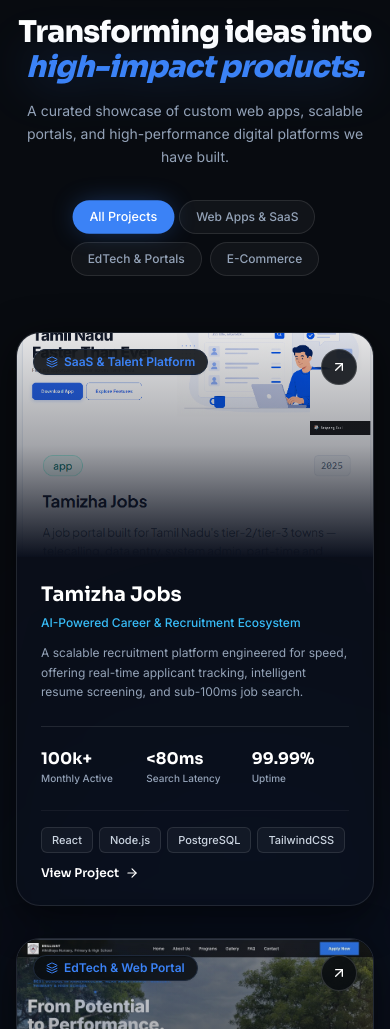
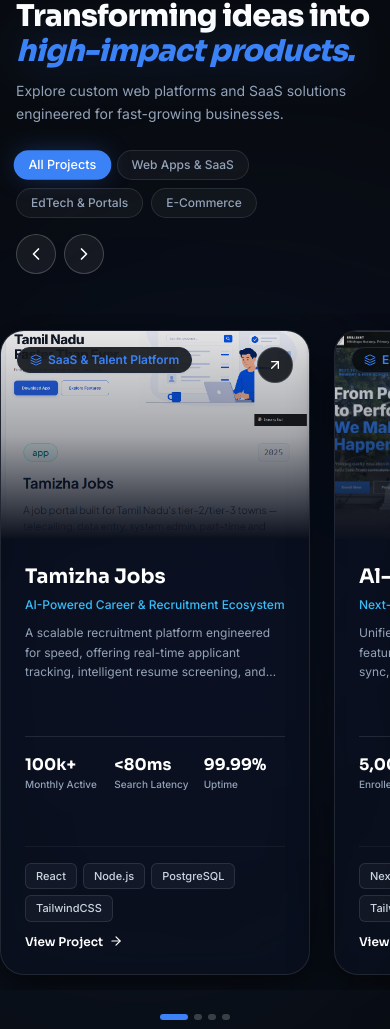
Before and after one commit to tahirazeem145/Jime-developer, a React (Vite) app: page / in a window 390 px wide. Shown: the part 971-2000 px from the top of the page. Built offline with nearby package versions, Linux system fonts and the light colour scheme.

Commit message:
feat: add Projects component and update build artifacts

```diff
--- a/src/components/Projects.jsx
+++ b/src/components/Projects.jsx
@@ -2,10 +2,9 @@
 import {
   ArrowUpRight,
   Sparkles,
-  ExternalLink,
+  ChevronLeft,
+  ChevronRight,
   Layers,
-  Code2,
-  CheckCircle2,
   ArrowRight
 } from 'lucide-react';
 import { gsap } from 'gsap';
@@ -15,9 +14,19 @@
 
 export default function Projects() {
   const [activeFilter, setActiveFilter] = useState('all');
+  const [canScrollLeft, setCanScrollLeft] = useState(false);
+  const [canScrollRight, setCanScrollRight] = useState(true);
+  const [activeIndex, setActiveIndex] = useState(0);
+
   const sectionRef = useRef(null);
   const headerRef = useRef(null);
+  const scrollContainerRef = useRef(null);
   const cardsRef = useRef([]);
+  const isDragging = useRef(false);
+  const isUserInteracting = useRef(false);
+  const userInteractionTimeout = useRef(null);
+  const startX = useRef(0);
+  const scrollLeftStart = useRef(0);
 
   const filters = [
     { id: 'all', label: 'All Projects' },
@@ -101,13 +110,92 @@
     ? projectsData
     : projectsData.filter((p) => p.category === activeFilter);
 
+  // Update navigation button status & active dot index
+  const checkScroll = () => {
+    const el = scrollContainerRef.current;
+    if (!el) return;
+    const { scrollLeft, scrollWidth, clientWidth } = el;
+    setCanScrollLeft(scrollLeft > 10);
+    setCanScrollRight(scrollLeft < scrollWidth - clientWidth - 10);
+
+    const cardWidth = el.querySelector('.project-card')?.offsetWidth || 400;
+    const index = Math.round(scrollLeft / (cardWidth + 24));
+    setActiveIndex(Math.min(filteredProjects.length - 1, Math.max(0, index)));
+  };
+
+  useEffect(() => {
+    const el = scrollContainerRef.current;
+    if (!el) return;
+    el.addEventListener('scroll', checkScroll, { passive: true });
+    checkScroll();
+    return () => el.removeEventListener('scroll', checkScroll);
+  }, [filteredProjects]);
+
+  const markUserInteracting = () => {
+    isUserInteracting.current = true;
+    if (userInteractionTimeout.current) clearTimeout(userInteractionTimeout.current);
+    userInteractionTimeout.current = setTimeout(() => {
+      isUserInteracting.current = false;
+    }, 2500);
+  };
+
+  // Button navigation handler
+  const handleScroll = (direction) => {
+    markUserInteracting();
+    const el = scrollContainerRef.current;
+    if (!el) return;
+    const cardWidth = el.querySelector('.project-card')?.offsetWidth || 400;
+    const scrollAmount = direction === 'left' ? -(cardWidth + 24) : (cardWidth + 24);
+    el.scrollBy({ left: scrollAmount, behavior: 'smooth' });
+  };
+
+  // Mouse Drag to Scroll handlers
+  const handleMouseDown = (e) => {
+    const el = scrollContainerRef.current;
+    if (!el) return;
+    isDragging.current = true;
+    markUserInteracting();
+    startX.current = e.pageX - el.offsetLeft;
+    scrollLeftStart.current = el.scrollLeft;
+    el.style.cursor = 'grabbing';
+    el.style.userSelect = 'none';
+  };
+
+  const handleMouseMove = (e) => {
+    if (!isDragging.current) return;
+    e.preventDefault();
+    const el = scrollContainerRef.current;
+    if (!el) return;
+    const x = e.pageX - el.offsetLeft;
+    const walk = (x - startX.current) * 1.5;
+    el.scrollLeft = scrollLeftStart.current - walk;
+  };
+
+  const handleMouseUp = () => {
+    isDragging.current = false;
+    const el = scrollContainerRef.current;
+    if (el) {
+      el.style.cursor = 'grab';
+      el.style.removeProperty('user-select');
+    }
+  };
+
+  // Card Mouse Hover Spotlight
+  const handleCardMouseMove = (e) => {
+    const rect = e.currentTarget.getBoundingClientRect();
+    const x = e.clientX - rect.left;
+    const y = e.clientY - rect.top;
+    e.currentTarget.style.setProperty('--mouse-x', `${x}px`);
+    e.currentTarget.style.setProperty('--mouse-y', `${y}px`);
+  };
+
   useEffect(() => {
     const ctx = gsap.context(() => {
-      // Header entrance
+      // 1. Header Entrance
       if (headerRef.current) {
         gsap.fromTo(
           headerRef.current,
-          { opacity: 0, y: 40 },
+          { opacity: 0, y: 35 },
           {
             opacity: 1,
             y: 0,
@@ -122,65 +210,72 @@
         );
       }
 
-      // Cards staggered reveal
-      cardsRef.current.forEach((card, index) => {
-        if (card) {
+      // 2. All Projects Entrance: Come smoothly from Right to Left
+      const cards = cardsRef.current.filter(Boolean);
+      if (cards.length > 0) {
         gsap.fromTo(
-            card,
-            { opacity: 0, y: 50 },
+          cards,
+          { opacity: 0, x: 140, scale: 0.96 },
           {
             opacity: 1,
-              y: 0,
-              duration: 0.7,
-              delay: (index % 2) * 0.15,
+            x: 0,
+            scale: 1,
+            stagger: 0.14,
+            duration: 0.85,
             ease: 'power3.out',
             scrollTrigger: {
-                trigger: card,
-                start: 'top 88%',
+              trigger: scrollContainerRef.current || sectionRef.current,
+              start: 'top 85%',
               toggleActions: 'play none none none',
             },
           }
         );
       }
+
+      // 3. Scroll-Driven Right-to-Left Translation on Page Scroll
+      const st = ScrollTrigger.create({
+        trigger: sectionRef.current,
+        start: 'top 70%',
+        end: 'bottom 25%',
+        scrub: 1.2,
+        onUpdate: (self) => {
+          if (scrollContainerRef.current && !isDragging.current && !isUserInteracting.current) {
+            const maxScroll = scrollContainerRef.current.scrollWidth - scrollContainerRef.current.clientWidth;
+            if (maxScroll > 0) {
+              scrollContainerRef.current.scrollLeft = self.progress * maxScroll;
+            }
+          }
+        },
       });
     }, sectionRef);
 
     return () => ctx.revert();
   }, [filteredProjects]);
 
-  const handleCardMouseMove = (e) => {
-    const rect = e.currentTarget.getBoundingClientRect();
-    const x = e.clientX - rect.left;
-    const y = e.clientY - rect.top;
-    e.currentTarget.style.setProperty('--mouse-x', `${x}px`);
-    e.currentTarget.style.setProperty('--mouse-y', `${y}px`);
-  };
-
   return (
     <section
       id="projects"
       ref={sectionRef}
-      className="relative z-10 w-full py-24 sm:py-32 px-4 sm:px-6 lg:px-8"
+      className="relative z-10 w-full py-20 sm:py-28 px-4 sm:px-6 lg:px-8"
     >
       {/* Background Ambient Glows */}
       <div className="absolute top-1/4 left-0 w-[500px] h-[500px] rounded-full bg-primary-blue/15 blur-[140px] pointer-events-none -z-10" />
       <div className="absolute bottom-1/4 right-0 w-[500px] h-[500px] rounded-full bg-accent-blue/10 blur-[150px] pointer-events-none -z-10" />
 
       <div className="max-w-7xl mx-auto">
-        {/* SECTION HEADER */}
-        <div ref={headerRef} className="text-center max-w-3xl mx-auto mb-14 sm:mb-20">
+        {/* SECTION HEADER WITH TITLE, FILTERS & CAROUSEL NAVIGATION CONTROLS */}
+        <div ref={headerRef} className="flex flex-col md:flex-row md:items-end justify-between gap-6 mb-10 sm:mb-14">
+          <div className="max-w-2xl">
             {/* Badge */}
-          <div className="inline-flex items-center justify-center mb-4">
-            <div className="inline-flex items-center gap-2 px-3.5 sm:px-4 py-1.5 rounded-full bg-white/[0.04] border border-white/10 hover:border-accent-blue/40 shadow-sm backdrop-blur-md transition-all">
+            <div className="inline-flex items-center gap-2 px-3.5 sm:px-4 py-1.5 rounded-full bg-white/[0.04] border border-white/10 hover:border-accent-blue/40 shadow-sm backdrop-blur-md transition-all mb-4">
               <Sparkles className="w-3.5 h-3.5 text-accent-blue" />
               <span className="text-xs sm:text-sm font-inter font-medium text-main-text tracking-wide">
                 Selected Case Studies
               </span>
             </div>
-          </div>
 
             {/* Headline */}
-          <h2 className="font-sora font-extrabold text-3xl sm:text-4xl md:text-5xl lg:text-[52px] leading-[1.15] text-main-text tracking-tight">
+            <h2 className="font-sora font-extrabold text-3xl sm:text-4xl md:text-5xl leading-[1.15] text-main-text tracking-tight">
               Transforming ideas into{' '}
               <span className="text-accent-blue italic drop-shadow-[0_0_25px_rgba(59,130,246,0.35)]">
                 high-impact products.
@@ -188,18 +283,27 @@
             </h2>
 
             {/* Subtitle */}
-          <p className="mt-4 sm:mt-5 text-sm sm:text-base md:text-lg text-muted-text font-inter font-normal leading-relaxed">
-            A curated showcase of custom web apps, scalable portals, and high-performance digital platforms we have built.
+            <p className="mt-3 text-sm sm:text-base text-muted-text font-inter leading-relaxed">
+              Explore custom web platforms and SaaS solutions engineered for fast-growing businesses.
             </p>
+          </div>
 
-          {/* FILTER PILLS (Turing Aesthetic) */}
-          <div className="mt-8 sm:mt-10 flex flex-wrap items-center justify-center gap-2 sm:gap-3">
+          {/* RIGHT SIDE: FILTERS & NAVIGATION ARROWS */}
+          <div className="flex flex-wrap items-center gap-4 sm:gap-6 self-start md:self-end">
+            {/* Filter Pills */}
+            <div className="flex flex-wrap items-center gap-2">
               {filters.map((tab) => (
                 <button
                   key={tab.id}
-                onClick={() => setActiveFilter(tab.id)}
+                  onClick={() => {
+                    setActiveFilter(tab.id);
+                    markUserInteracting();
+                    if (scrollContainerRef.current) {
+                      scrollContainerRef.current.scrollTo({ left: 0, behavior: 'smooth' });
+                    }
+                  }}
                   type="button"
-                className={`px-4 sm:px-5 py-2 rounded-full text-xs sm:text-sm font-inter font-medium transition-all duration-300 ${
+                  className={`px-3.5 sm:px-4 py-1.5 rounded-full text-xs sm:text-sm font-inter font-medium transition-all duration-300 ${
                     activeFilter === tab.id
                       ? 'bg-accent-blue text-white shadow-blue-glow scale-105'
                       : 'bg-white/[0.04] text-muted-text hover:text-white border border-white/10 hover:border-white/25 hover:bg-white/[0.08]'
@@ -209,34 +313,76 @@
                 </button>
               ))}
             </div>
+
+            {/* Left / Right Arrow Buttons */}
+            <div className="flex items-center gap-2">
+              <button
+                onClick={() => handleScroll('left')}
+                disabled={!canScrollLeft}
+                type="button"
+                aria-label="Scroll left"
+                className={`w-10 h-10 rounded-full flex items-center justify-center border transition-all duration-300 ${
+                  canScrollLeft
+                    ? 'bg-white/[0.06] border-white/20 text-white hover:bg-accent-blue hover:border-accent-blue hover:shadow-blue-glow active:scale-95 cursor-pointer'
+                    : 'bg-white/[0.02] border-white/5 text-muted-text/30 cursor-not-allowed'
+                }`}
+              >
+                <ChevronLeft className="w-5 h-5" />
+              </button>
+
+              <button
+                onClick={() => handleScroll('right')}
+                disabled={!canScrollRight}
+                type="button"
+                aria-label="Scroll right"
+                className={`w-10 h-10 rounded-full flex items-center justify-center border transition-all duration-300 ${
+                  canScrollRight
+                    ? 'bg-white/[0.06] border-white/20 text-white hover:bg-accent-blue hover:border-accent-blue hover:shadow-blue-glow active:scale-95 cursor-pointer'
+                    : 'bg-white/[0.02] border-white/5 text-muted-text/30 cursor-not-allowed'
+                }`}
+              >
+                <ChevronRight className="w-5 h-5" />
+              </button>
+            </div>
+          </div>
         </div>
 
-        {/* PROJECTS GRID (2 Columns with Modern Cards) */}
-        <div className="grid grid-cols-1 lg:grid-cols-2 gap-8 sm:gap-10">
+        {/* SIDE-BY-SIDE HORIZONTAL TRACK (Right-to-Left on Scroll + Drag) */}
+        <div
+          ref={scrollContainerRef}
+          onMouseDown={handleMouseDown}
+          onMouseMove={handleMouseMove}
+          onMouseUp={handleMouseUp}
+          onMouseLeave={handleMouseUp}
+          className="flex gap-6 sm:gap-8 overflow-x-auto scrollbar-none snap-x snap-mandatory py-4 -mx-4 px-4 sm:mx-0 sm:px-0 cursor-grab active:cursor-grabbing scroll-smooth"
+          style={{ scrollbarWidth: 'none', msOverflowStyle: 'none' }}
+        >
           {filteredProjects.map((project, idx) => (
             <div
               key={project.id}
               ref={(el) => (cardsRef.current[idx] = el)}
               onMouseMove={handleCardMouseMove}
-              className="group relative flex flex-col rounded-3xl overflow-hidden bg-[#0B101D]/75 backdrop-blur-xl border border-white/10 hover:border-accent-blue/50 shadow-[0_10px_40px_rgba(0,0,0,0.6)] hover:shadow-[0_20px_50px_rgba(59,130,246,0.22)] transition-all duration-500"
+              className="project-card group relative flex-shrink-0 w-[310px] sm:w-[380px] md:w-[420px] lg:w-[450px] flex flex-col rounded-3xl overflow-hidden bg-[#0B101D]/80 backdrop-blur-xl border border-white/10 hover:border-accent-blue/50 shadow-[0_12px_40px_rgba(0,0,0,0.65)] hover:shadow-[0_20px_50px_rgba(59,130,246,0.22)] transition-all duration-500 snap-start select-none"
             >
               {/* Card Mouse Hover Spotlight */}
               <div
                 className="pointer-events-none absolute inset-0 opacity-0 group-hover:opacity-100 transition-opacity duration-500 z-10"
                 style={{
-                  background: 'radial-gradient(500px circle at var(--mouse-x, 50%) var(--mouse-y, 50%), rgba(59, 130, 246, 0.14), transparent 70%)',
+                  background: 'radial-gradient(500px circle at var(--mouse-x, 50%) var(--mouse-y, 50%), rgba(59, 130, 246, 0.16), transparent 70%)',
                 }}
               />
+
               {/* Card Image Container */}
-              <div className="relative w-full h-56 sm:h-72 overflow-hidden bg-[#06080D]">
+              <div className="relative w-full h-52 sm:h-64 overflow-hidden bg-[#06080D]">
                 <img
                   src={project.image}
                   alt={project.title}
                   className="w-full h-full object-cover object-center transition-transform duration-700 ease-out group-hover:scale-105 opacity-90 group-hover:opacity-100"
                   loading="lazy"
+                  draggable={false}
                 />
 
-                {/* Gradient scrim for text contrast */}
+                {/* Gradient scrim */}
                 <div className="absolute inset-0 bg-gradient-to-t from-[#0B101D] via-[#0B101D]/30 to-transparent pointer-events-none" />
 
                 {/* Top Category Badge */}
@@ -254,7 +400,7 @@
               </div>
 
               {/* Card Content */}
-              <div className="p-6 sm:p-8 flex flex-col flex-grow justify-between">
+              <div className="p-6 sm:p-7 flex flex-col flex-grow justify-between">
                 <div>
                   <h3 className="font-sora font-bold text-xl sm:text-2xl text-main-text group-hover:text-accent-blue transition-colors duration-300">
                     {project.title}
@@ -262,13 +408,13 @@
                   <p className="mt-1.5 text-xs sm:text-sm font-medium text-accent-cyan">
                     {project.headline}
                   </p>
-                  <p className="mt-3 text-xs sm:text-sm text-muted-text font-inter leading-relaxed line-clamp-3">
+                  <p className="mt-2.5 text-xs sm:text-sm text-muted-text font-inter leading-relaxed line-clamp-3">
                     {project.description}
                   </p>
                 </div>
 
                 {/* Metrics Highlight Row */}
-                <div className="mt-6 pt-5 border-t border-white/10 grid grid-cols-3 gap-2">
+                <div className="mt-5 pt-4 border-t border-white/10 grid grid-cols-3 gap-2">
                   {project.metrics.map((metric) => (
                     <div key={metric.label} className="text-left">
                       <div className="font-sora font-bold text-base sm:text-lg text-white group-hover:text-accent-blue transition-colors">
@@ -282,7 +428,7 @@
                 </div>
 
                 {/* Tech Tags & CTA Link */}
-                <div className="mt-6 pt-4 border-t border-white/5 flex flex-wrap items-center justify-between gap-3">
+                <div className="mt-5 pt-4 border-t border-white/5 flex flex-wrap items-center justify-between gap-3">
                   <div className="flex flex-wrap gap-1.5">
                     {project.tags.map((tag) => (
                       <span
@@ -304,6 +450,28 @@
                 </div>
               </div>
             </div>
+          ))}
+        </div>
+
+        {/* BOTTOM PAGINATION DOTS */}
+        <div className="mt-6 flex items-center justify-center gap-1.5">
+          {filteredProjects.map((_, i) => (
+            <button
+              key={i}
+              onClick={() => {
+                markUserInteracting();
+                const el = scrollContainerRef.current;
+                if (!el) return;
+                const cardWidth = el.querySelector('.project-card')?.offsetWidth || 400;
+                el.scrollTo({ left: i * (cardWidth + 24), behavior: 'smooth' });
+              }}
+              aria-label={`Go to slide ${i + 1}`}
+              className={`h-1.5 rounded-full transition-all duration-300 ${
+                activeIndex === i
+                  ? 'w-7 bg-accent-blue shadow-blue-glow'
+                  : 'w-2 bg-white/20 hover:bg-white/40'
+              }`}
+            />
           ))}
         </div>
 
```
Also changed, not shown: 5 other files (tests, documents, lock files or other folders). Lines whose indentation alone changed are shown as unchanged.
